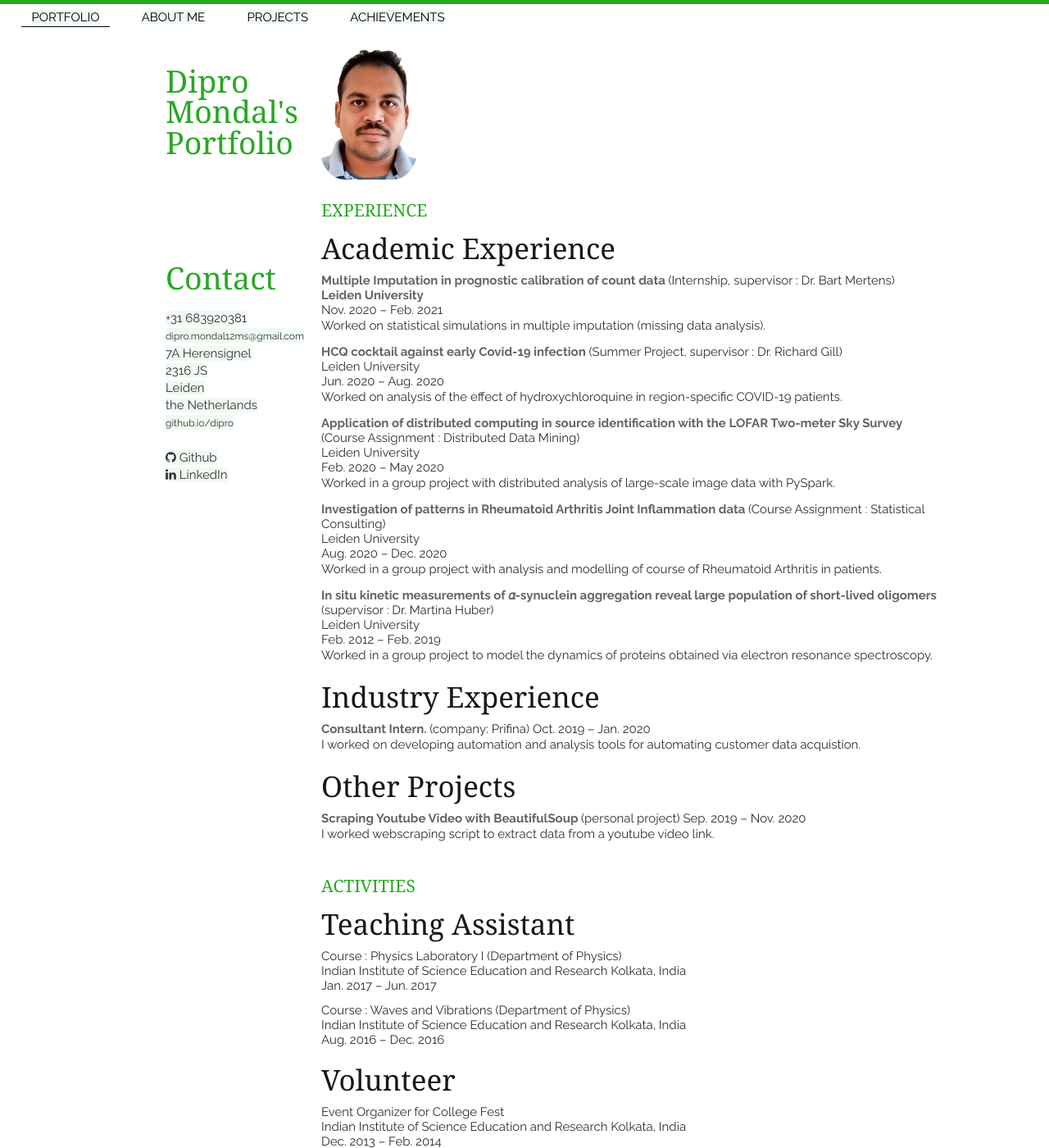
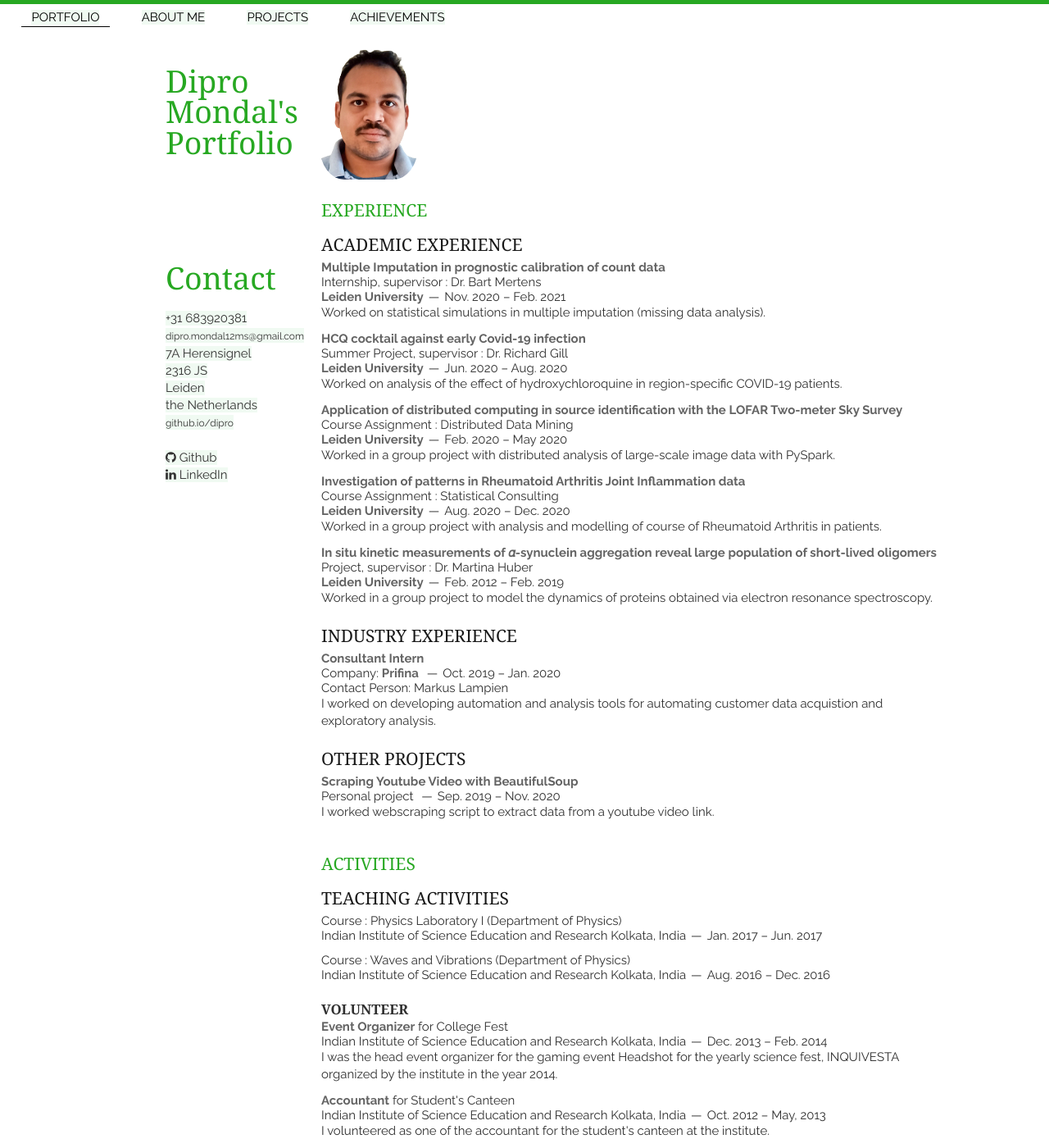
Before and after one commit to kuntala-c/kuntala-c.github.io, a Jekyll site: the page built from index.html, in a window 1280 px wide and 1400 px high. Shown: the whole window at 82% size. Built offline with Jekyll 4.4.1, drawn with Linux system fonts in a browser that asks for light colours; nearby versions of some CDN libraries; the list of posts is cut into pages by our own code; some of the changed text lies outside the part shown.

Commit message:
Update v 0.02

```diff
--- a/_includes/Activities.html
+++ b/_includes/Activities.html
@@ -4,28 +4,30 @@
 
 	<article>
         <header>
-            <h2>Teaching Assistant</h2>
-		</header>
+            <h4>TEACHING ACTIVITIES</h4>
+
 			<ul>
-				<li> Course : Physics Laboratory I (Department of Physics)
-					<span><address>Indian Institute of Science Education and Research Kolkata, India</address><time>Jan. 2017 – Jun. 2017</time></span>
-				<li> Course : Waves and Vibrations (Department of Physics)
-					<span><address>Indian Institute of Science Education and Research Kolkata, India</address><time>Aug. 2016 – Dec. 2016</time></span>
+				<li> <header>Course : Physics Laboratory I (Department of Physics) <br/>
+					<span><address>Indian Institute of Science Education and Research Kolkata, India</address><time>Jan. 2017 – Jun. 2017</time></span></header>
+				<li> <header>Course : Waves and Vibrations (Department of Physics)<br/>
+					<span><address>Indian Institute of Science Education and Research Kolkata, India</address><time>Aug. 2016 – Dec. 2016</time></span></header>
 			</ul>
+			</header>
     </article>
 
 	<article>
         <header>
-            <h2>Volunteer</h2>
-		</header>
+            <h1>VOLUNTEER</h1>
+
 			<ul>
-				<li> Event Organizer for College Fest
-					<span><address>Indian Institute of Science Education and Research Kolkata, India</address><time>Dec. 2013 – Feb. 2014</time></span>
+				<li> <header> <em>Event Organizer</em> for College Fest<br/>
+					<span><address>Indian Institute of Science Education and Research Kolkata, India</address><time>Dec. 2013 – Feb. 2014</time></span></header>
 					<p> I was the head event organizer for the gaming event Headshot for the yearly science fest, INQUIVESTA organized by the institute in the year 2014.</p>
-				<li> Accountant for Student's Canteen
-					<span><address>Indian Institute of Science Education and Research Kolkata, India</address><time>Oct. 2012 – May, 2013</time></span>
+				<li> <header> <em>Accountant</em> for Student's Canteen<br/>
+					<span><address>Indian Institute of Science Education and Research Kolkata, India</address><time>Oct. 2012 – May, 2013</time></span></header>
 					<p> I volunteered as one of the accountant for the student's canteen at the institute. </p>
 			</ul>
+			</header>
     </article>
 
 </section>
--- a/_includes/employment.html
+++ b/_includes/employment.html
@@ -2,47 +2,49 @@
     <h1>Experience</h1>
     <article>
         <header>
-            <h2>Academic Experience</h2>
-		</header>
+            <h4>ACADEMIC EXPERIENCE</h4>
+
 			<ul>
-				<li> <em> <b>Multiple Imputation in prognostic calibration of count data </b></em> (Internship, supervisor : Dr. Bart Mertens)
+				<li> <em> <b>Multiple Imputation in prognostic calibration of count data </b></em><br/> Internship, supervisor : Dr. Bart Mertens<br/>
 					<span><address><em>Leiden University</em></address><time>Nov. 2020 – Feb. 2021</time></span>
 					<p>Worked on statistical simulations in multiple imputation (missing data analysis). </p>
-				<li> <em><b>HCQ cocktail against early Covid-19 infection</b></em> (Summer Project, supervisor : Dr. Richard Gill)
-					<span><address>Leiden University</address><time>Jun. 2020 – Aug. 2020</time></span>
+				<li> <em><b>HCQ cocktail against early Covid-19 infection</b></em><br/> Summer Project, supervisor : Dr. Richard Gill<br/>
+					<span><address><em>Leiden University</em></address><time>Jun. 2020 – Aug. 2020</time></span>
 					<p>Worked on analysis of the effect of hydroxychloroquine in region-specific COVID-19 patients. </p>
-				<li> <em><b>Application of distributed computing in source identification with the LOFAR Two-meter Sky Survey</b></em> (Course Assignment : Distributed Data Mining)
-					<span><address>Leiden University</address><time>Feb. 2020 – May 2020</time></span>
+				<li> <em><b>Application of distributed computing in source identification with the LOFAR Two-meter Sky Survey</b></em><br/> Course Assignment : Distributed Data Mining<br/>
+					<span><address><em>Leiden University</em></address><time>Feb. 2020 – May 2020</time></span>
 					<p>Worked in a group project with distributed analysis of large-scale image data with PySpark. </p>
-				<li> <em> <b>Investigation of patterns in Rheumatoid Arthritis Joint Inflammation data </b></em>(Course Assignment : Statistical Consulting)
-					<span><address>Leiden University</address><time>Aug. 2020 – Dec. 2020</time></span>
+				<li> <em> <b>Investigation of patterns in Rheumatoid Arthritis Joint Inflammation data </b></em><br/>Course Assignment : Statistical Consulting<br/>
+					<span><address><em>Leiden University</em></address><time>Aug. 2020 – Dec. 2020</time></span>
 					<p>Worked in a group project with analysis and modelling of course of Rheumatoid Arthritis in patients. </p>
-				<li> <em><b> In situ kinetic measurements of 𝛼-synuclein aggregation reveal large population of short-lived oligomers </b></em> (supervisor : Dr. Martina Huber)
-					<span><address>Leiden University</address><time>Feb. 2012 – Feb. 2019</time></span>
+				<li> <em><b> In situ kinetic measurements of 𝛼-synuclein aggregation reveal large population of short-lived oligomers </b></em><br/> Project, supervisor : Dr. Martina Huber<br/>
+					<span><address><em>Leiden University</em></address><time>Feb. 2012 – Feb. 2019</time></span>
 					<p>Worked in a group project to model the dynamics of proteins obtained via electron resonance spectroscopy. </p>
 			</ul>
+			</header>
     </article>
 
 	<article>
         <header>
-            <h2>Industry Experience</h2>
-		</header>
+            <h4>INDUSTRY EXPERIENCE</h4>
 			<ul>
-				<li> <em><b> Consultant Intern. </b></em> (company: Prifina)
-					<span><time>Oct. 2019 – Jan. 2020 </time></span>
-					<p> I worked on developing automation and analysis tools for automating customer data acquistion. </p>
+				<li> <em><b> Consultant Intern </b></em><br/> <span><address>Company: <em>Prifina</em></address>
+					<time>Oct. 2019 – Jan. 2020 </time></br><address>Contact Person: Markus Lampien</address></span>
+					<p> I worked on developing automation and analysis tools for automating customer data acquistion and exploratory analysis.</p>
 			</ul>
+			</header>
     </article>
 
 	<article>
         <header>
-            <h2>Other Projects</h2>
-		</header>
+            <h4>OTHER PROJECTS</h4>
+
 			<ul>
-				<li> <em> <b>Scraping Youtube Video with BeautifulSoup </b></em> (personal project)
-					<span><time>Sep. 2019 – Nov. 2020 </time></span>
+				<li> <em> <b>Scraping Youtube Video with BeautifulSoup </b></em><br/> <span><address>Personal project</address>
+					<time>Sep. 2019 – Nov. 2020 </time></span>
 					<p>I worked webscraping script to extract data from a youtube video link. </p>
 			</ul>
+			</header>
     </article>
 
 
--- a/achievements.html
+++ b/achievements.html
@@ -55,7 +55,7 @@
 								<h1>Non-Academic Accomplishments</h1>
 								<li><h3>Basketball player</h3>
 									<h4>Indian Institute of Science Education and Research Kolkata, India</h4>
-									<ol>
+									<ul>
 									<li><p class="hover_change_color"> In 2014, we won the inter-batch Basketball competition at my institute.
 									</p>
 
@@ -63,6 +63,7 @@
 									<li><p class="hover_change_color"> I represented my institute (in 2014) as a Basketball player in the national annual event where several research institues
 									from around the nation participate.
 									</p>
+									</ul>
 								</p>
 
 							</ul>
```
